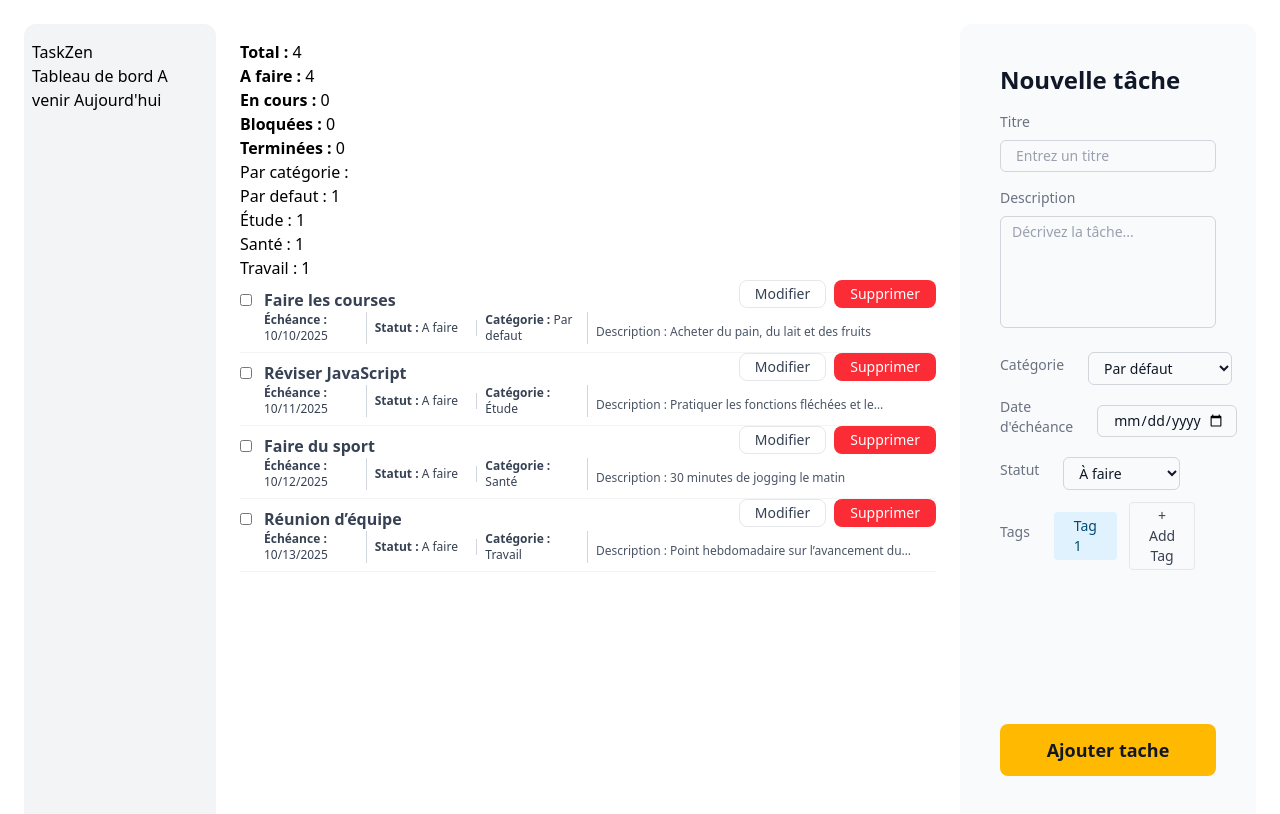
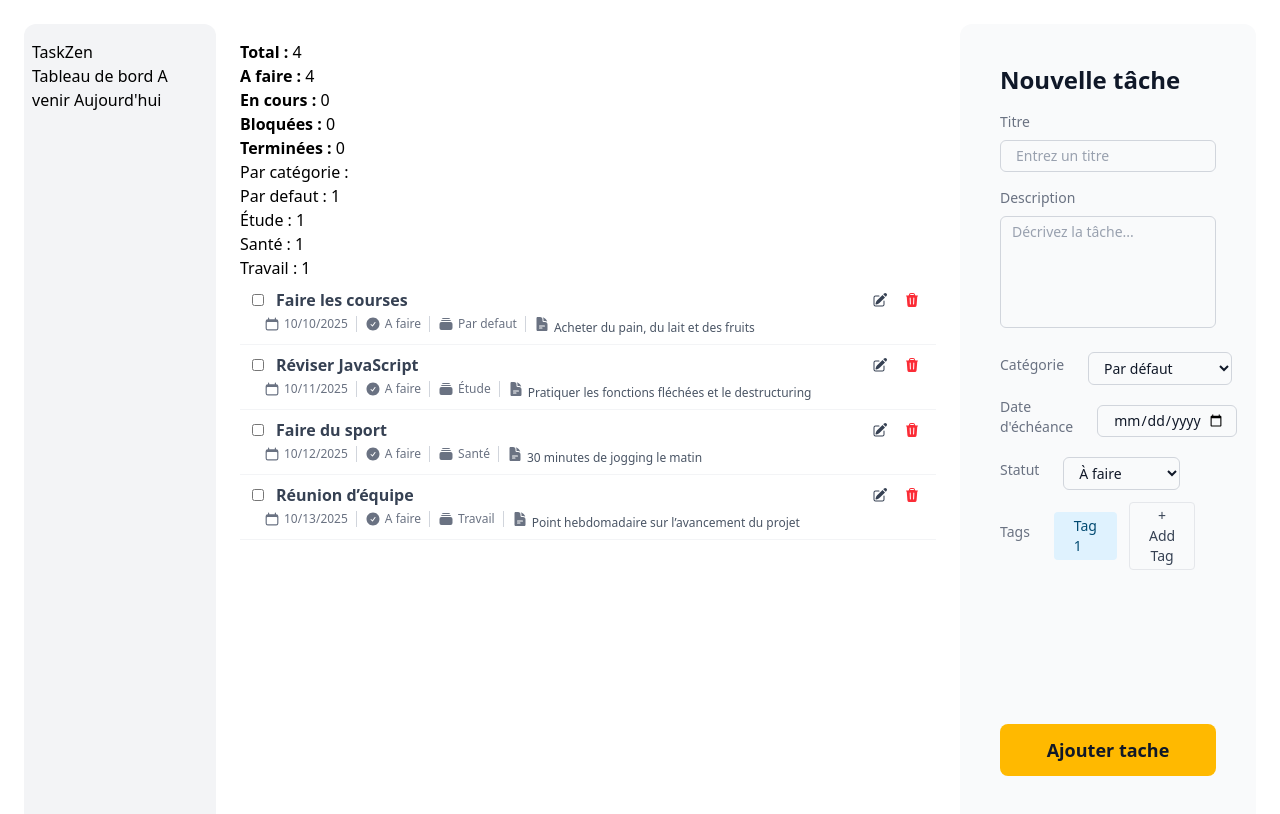
Before and after one commit to YakeDev/TaskZen, a website built with Vite: page index.html in a window 1280 px wide. Built offline with nearby package versions, Linux system fonts and the light colour scheme.

Commit message:
Amélioration UI (Tailwind) Ajout icon, button edit et delete

```diff
--- a/index.html
+++ b/index.html
@@ -171,5 +171,8 @@
 			</aside>
 		</main>
 		<script type="module" src="/src/main.js"></script>
+		<script
+			type="module"
+			src="https://cdn.jsdelivr.net/npm/lucide@0.274.0/dist/lucide.min.js"></script>
 	</body>
 </html>
--- a/src/ui.js
+++ b/src/ui.js
@@ -55,9 +55,9 @@ function renderTasks() {
 		li.dataset.id = task.id // ✅ stocke l'id sur le <li>
 
 		li.innerHTML = `
-  <div class="flex justify-between items-start border-gray-200">
+  <div class="flex justify-between items-center border-gray-200  pt-2 px-3">
     <!-- Titre et checkbox -->
-    <div class="flex items-center gap-3 pt-2">
+    <div class="flex items-center gap-3">
       <input
         type="checkbox"
         class="check-completed size-3 accent-amber-400"
@@ -74,37 +74,56 @@ function renderTasks() {
     </div>
 
     <!-- Boutons -->
-    <div class="flex gap-2 ">
+    <div class="flex gap-2">
       <button
         data-id="${task.id}"
-        class="edit-btn rounded-lg bg-white px-4 py-1 text-sm font-medium text-gray-700 outline outline-1 -outline-offset-1 outline-gray-200 hover:bg-gray-50 active:bg-gray-100"
-      >Modifier
+        class="edit-btn rounded-lg text-base p-1 font-normal text-gray-700 cursor-pointer"
+      >
+			<svg class='h-4' xmlns="http://www.w3.org/2000/svg" viewBox="0 0 24 24" fill="currentColor" class="size-6">
+  <path d="M21.731 2.269a2.625 2.625 0 0 0-3.712 0l-1.157 1.157 3.712 3.712 1.157-1.157a2.625 2.625 0 0 0 0-3.712ZM19.513 8.199l-3.712-3.712-8.4 8.4a5.25 5.25 0 0 0-1.32 2.214l-.8 2.685a.75.75 0 0 0 .933.933l2.685-.8a5.25 5.25 0 0 0 2.214-1.32l8.4-8.4Z" />
+  <path d="M5.25 5.25a3 3 0 0 0-3 3v10.5a3 3 0 0 0 3 3h10.5a3 3 0 0 0 3-3V13.5a.75.75 0 0 0-1.5 0v5.25a1.5 1.5 0 0 1-1.5 1.5H5.25a1.5 1.5 0 0 1-1.5-1.5V8.25a1.5 1.5 0 0 1 1.5-1.5h5.25a.75.75 0 0 0 0-1.5H5.25Z" />
+</svg>
+
       </button>
       <button
         data-id="${task.id}"
-        class="delete-btn rounded-lg bg-red-500 px-4 py-1 text-sm font-medium text-white hover:bg-red-600"
+        class="delete-btn text-red-500 hover:text-red-600 p-1 cursor-pointer"
       >
-        Supprimer
+        <svg class='h-4' xmlns="http://www.w3.org/2000/svg" viewBox="0 0 24 24" fill="currentColor" class="size-6">
+  <path fill-rule="evenodd" d="M16.5 4.478v.227a48.816 48.816 0 0 1 3.878.512.75.75 0 1 1-.256 1.478l-.209-.035-1.005 13.07a3 3 0 0 1-2.991 2.77H8.084a3 3 0 0 1-2.991-2.77L4.087 6.66l-.209.035a.75.75 0 0 1-.256-1.478A48.567 48.567 0 0 1 7.5 4.705v-.227c0-1.564 1.213-2.9 2.816-2.951a52.662 52.662 0 0 1 3.369 0c1.603.051 2.815 1.387 2.815 2.951Zm-6.136-1.452a51.196 51.196 0 0 1 3.273 0C14.39 3.05 15 3.684 15 4.478v.113a49.488 49.488 0 0 0-6 0v-.113c0-.794.609-1.428 1.364-1.452Zm-.355 5.945a.75.75 0 1 0-1.5.058l.347 9a.75.75 0 1 0 1.499-.058l-.346-9Zm5.48.058a.75.75 0 1 0-1.498-.058l-.347 9a.75.75 0 0 0 1.5.058l.345-9Z" clip-rule="evenodd" />
+</svg>
+
       </button>
     </div>
   </div>
 
   <!-- Infos Catégorie | Date | Statut | Description-->
-  <div class="px-4 pb-2 grid grid-cols-12 items-center text-xs text-gray-700 divide-x divide-gray-300 ">
-	<div class="px-2 col-span-2">
-      <strong>Échéance :</strong> ${
-				task.dueDate ? new Date(task.dueDate).toLocaleDateString() : 'Aucune'
-			}
+  <div class="px-4 pb-2 flex items-center text-xs text-gray-500 divide-x divide-gray-300 ">
+	<div class="flex items-center px-2 col-span-2">
+      <svg class='h-4 pr-1' xmlns="http://www.w3.org/2000/svg" viewBox="0 0 20 20" fill="currentColor" class="size-5">
+  <path fill-rule="evenodd" d="M5.75 2a.75.75 0 0 1 .75.75V4h7V2.75a.75.75 0 0 1 1.5 0V4h.25A2.75 2.75 0 0 1 18 6.75v8.5A2.75 2.75 0 0 1 15.25 18H4.75A2.75 2.75 0 0 1 2 15.25v-8.5A2.75 2.75 0 0 1 4.75 4H5V2.75A.75.75 0 0 1 5.75 2Zm-1 5.5c-.69 0-1.25.56-1.25 1.25v6.5c0 .69.56 1.25 1.25 1.25h10.5c.69 0 1.25-.56 1.25-1.25v-6.5c0-.69-.56-1.25-1.25-1.25H4.75Z" clip-rule="evenodd" />
+</svg>
+ ${task.dueDate ? new Date(task.dueDate).toLocaleDateString() : 'Aucune'}
     </div>
-	<div class="px-2 col-span-2">
-      <strong>Statut :</strong> ${TaskManager.STATUS_LABELS[task.status]}
+	<div class="flex items-center px-2 col-span-2">
+      <svg class='h-4 pr-1' xmlns="http://www.w3.org/2000/svg" viewBox="0 0 24 24" fill="currentColor" class="size-6">
+  <path fill-rule="evenodd" d="M2.25 12c0-5.385 4.365-9.75 9.75-9.75s9.75 4.365 9.75 9.75-4.365 9.75-9.75 9.75S2.25 17.385 2.25 12Zm13.36-1.814a.75.75 0 1 0-1.22-.872l-3.236 4.53L9.53 12.22a.75.75 0 0 0-1.06 1.06l2.25 2.25a.75.75 0 0 0 1.14-.094l3.75-5.25Z" clip-rule="evenodd" />
+</svg>
+
+			<span> ${TaskManager.STATUS_LABELS[task.status]}</span>
     </div>
-    <div class="px-2 col-span-2">
-      <strong>Catégorie :</strong> ${task.category}
+    <div class="flex items-center px-2 col-span-2">
+      <strong><svg class='h-4 pr-1' xmlns="http://www.w3.org/2000/svg" viewBox="0 0 24 24" fill="currentColor" class="size-6">
+  <path d="M5.566 4.657A4.505 4.505 0 0 1 6.75 4.5h10.5c.41 0 .806.055 1.183.157A3 3 0 0 0 15.75 3h-7.5a3 3 0 0 0-2.684 1.657ZM2.25 12a3 3 0 0 1 3-3h13.5a3 3 0 0 1 3 3v6a3 3 0 0 1-3 3H5.25a3 3 0 0 1-3-3v-6ZM5.25 7.5c-.41 0-.806.055-1.184.157A3 3 0 0 1 6.75 6h10.5a3 3 0 0 1 2.683 1.657A4.505 4.505 0 0 0 18.75 7.5H5.25Z" />
+</svg>
+</strong> ${task.category}
     </div>
-    <div class="px-2 col-span-6">
-      <p class="mt-2 text-gray-600 line-clamp-1">
-    <span>Description :</span> ${
+    <div class="flex items-center px-2 col-span-6">
+
+    <svg class='h-4 pr-1' xmlns="http://www.w3.org/2000/svg" viewBox="0 0 24 24" fill="currentColor" class="size-6">
+  <path fill-rule="evenodd" d="M5.625 1.5c-1.036 0-1.875.84-1.875 1.875v17.25c0 1.035.84 1.875 1.875 1.875h12.75c1.035 0 1.875-.84 1.875-1.875V12.75A3.75 3.75 0 0 0 16.5 9h-1.875a1.875 1.875 0 0 1-1.875-1.875V5.25A3.75 3.75 0 0 0 9 1.5H5.625ZM7.5 15a.75.75 0 0 1 .75-.75h7.5a.75.75 0 0 1 0 1.5h-7.5A.75.75 0 0 1 7.5 15Zm.75 2.25a.75.75 0 0 0 0 1.5H12a.75.75 0 0 0 0-1.5H8.25Z" clip-rule="evenodd" />
+  <path d="M12.971 1.816A5.23 5.23 0 0 1 14.25 5.25v1.875c0 .207.168.375.375.375H16.5a5.23 5.23 0 0 1 3.434 1.279 9.768 9.768 0 0 0-6.963-6.963Z" />
+</svg> <p class="mt-2 text-gray-600 line-clamp-1"> ${
 			task.description || '<em>(Aucune description)</em>'
 		}
   </p>
```
